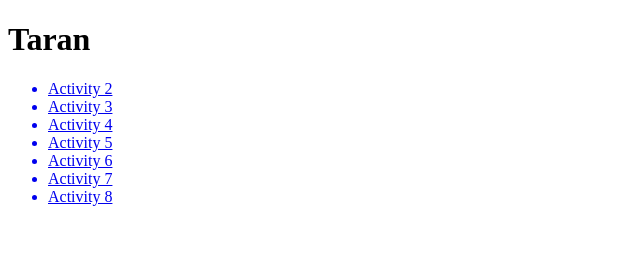
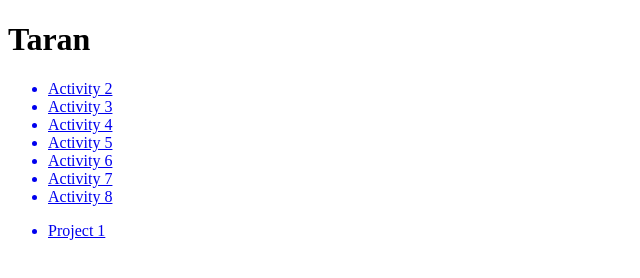
Before and after one commit to tarensss/microcredential, a plain HTML site: page index.html in a window 1280 px wide. Shown: the full height of the page, 0-640 px from the left. Drawn offline with Linux system fonts and the light colour scheme.

Commit message:
Update index.html

```diff
--- a/index.html
+++ b/index.html
@@ -15,5 +15,9 @@
       <a href="activiity_7/index.html"><li>Activity 7</li></a>
       <a href="activiity_8/index.html"><li>Activity 8</li></a>
     </ul>
+
+    <ul>
+      <a href="Project1/index.html"><li> Project 1</li></a>
+    </ul>
   </body>
 </html>
```
